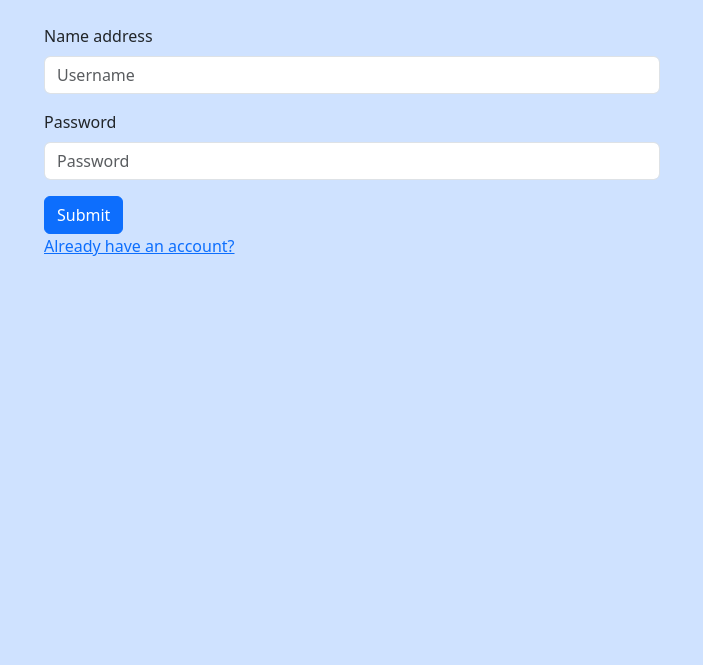
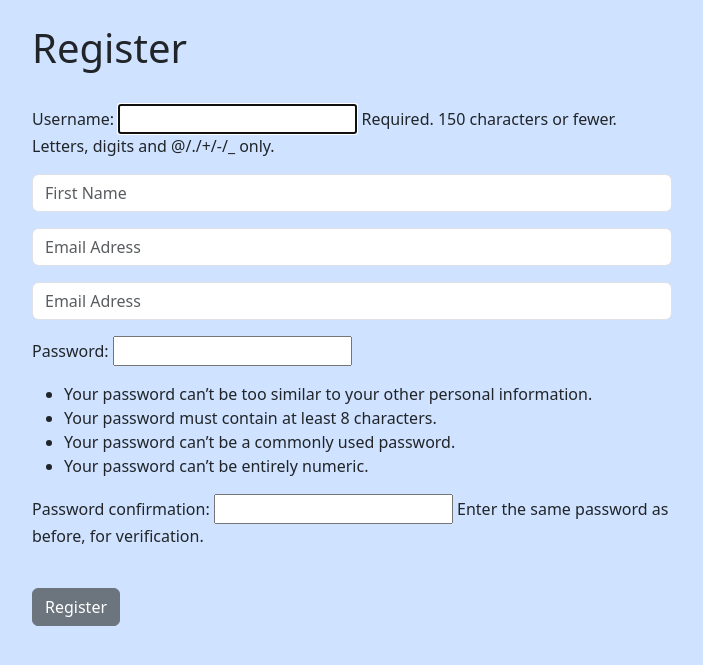
Before and after one commit to Jorgelzz/learning-django, a Django app: page /register/ in a window 1280 px wide. Shown: the part 56-721 px from the top of the page, without its empty margins (288-991 px from the left). Run offline with Django 5.2, Linux system fonts and the light colour scheme.

Commit message:
registration

```diff
--- /dev/null
+++ b/website/forms.py
@@ -0,0 +1,30 @@
+from django.contrib.auth.forms import UserCreationForm
+from django.contrib.auth.models import User
+from django import forms
+
+class SignUpForm(UserCreationForm):
+    email = forms.EmailField(label="", widget=forms.TextInput(attrs={'class':'form-control', 'placeholder':'Email Adress'}))
+    first_name = forms.CharField(label="", max_length=100 ,widget=forms.TextInput(attrs={'class':'form-control', 'placeholder':'First Name'}))
+    last_name = forms.CharField(label="", max_length=100, widget= forms.TextInput(attrs={'class':'form-control', 'placeholder':'Email Adress'}))
+
+    class Meta:
+        model = User
+        fields = ('username', 'first_name', 'last_name', 'email', 'password1', 'password2')
+
+def __init__(self, *args, **kwargs):
+		super(SignUpForm, self).__init__(*args, **kwargs)
+
+		self.fields['username'].widget.attrs['class'] = 'form-control'
+		self.fields['username'].widget.attrs['placeholder'] = 'User Name'
+		self.fields['username'].label = ''
+		self.fields['username'].help_text = '<span class="form-text text-muted"><small>Required. 150 characters or fewer. Letters, digits and @/./+/-/_ only.</small></span>'
+
+		self.fields['password1'].widget.attrs['class'] = 'form-control'
+		self.fields['password1'].widget.attrs['placeholder'] = 'Password'
+		self.fields['password1'].label = ''
+		self.fields['password1'].help_text = '<ul class="form-text text-muted small"><li>Your password can\'t be too similar to your other personal information.</li><li>Your password must contain at least 8 characters.</li><li>Your password can\'t be a commonly used password.</li><li>Your password can\'t be entirely numeric.</li></ul>'
+
+		self.fields['password2'].widget.attrs['class'] = 'form-control'
+		self.fields['password2'].widget.attrs['placeholder'] = 'Confirm Password'
+		self.fields['password2'].label = ''
+		self.fields['password2'].help_text = '<span class="form-text text-muted"><small>Enter the same password as before, for verification.</small></span>'
--- a/website/templates/register.html
+++ b/website/templates/register.html
@@ -1,26 +1,33 @@
 {% extends 'base.html' %}
-
 {% block content %}
 
 
-<div class="container-fluid offset-md-3 col-md-6">
+<div class="col-md-6 offset-md-3">
+<h1>Register</h1>
+<br/>
 
-    <form action="{% url 'home' %}" method="POST" class=''>
-        {% csrf_token  %}
-        <div class="mb-3">
-            <label for="" class="form-label">Name address</label>
-            <input type="text" class="form-control" name="username" placeholder="Username">
-        </div>
-        <div class="mb-3">
-            <label for="" class="form-label">Password</label>
-            <input type="password" class="form-control" name="password" placeholder="Password">
-        </div>
-        <button type="submit" class="btn btn-primary">Submit</button>
+<form method="POST" action="">
+	{% csrf_token %}
+	{% if form.errors %}
+			<div class="alert alert-warning alert-dismissible fade show" role="alert">
+			  Your Form Has Errors
+			  {% for field in form %}
+			  	{% if field.errors %}
+			  		{{ field.errors }}
+			  	{% endif %}
+			  {% endfor %}
+			  <button type="button" class="btn-close" data-bs-dismiss="alert" aria-label="Close"></button>
+			</div>
+		{% endif %}
 
-        <div>
-            <a href="{% url 'home' %}">Already have an account?</a>
-        </div>
-    </form>
+	{{ form.as_p }}
+
+	<br/>
+	  <button type="submit" class="btn btn-secondary">Register</button>
+	</form>
+
+
 
 </div>
+
 {% endblock %}
--- a/website/views.py
+++ b/website/views.py
@@ -1,6 +1,7 @@
 from django.shortcuts import render, redirect
 from django.contrib.auth import authenticate, login, logout
 from django.contrib import messages
+from .forms import  SignUpForm
 # Create your views here.
 
 def home(request):
@@ -33,4 +34,17 @@ def logout_user(request):
 
 def register(request):
 
-    return render(request, 'register.html')
+    if request.method == 'POST':
+        form = SignUpForm(request.POST)
+        if form.is_valid():
+            form.save()
+
+            username = form.cleaned_data['username']
+            password = form.cleaned_data['password1']
+            user = authenticate(username=username, password=password)
+            login(request,user)
+            messages.success(request, 'You are here')
+            return redirect('home')
+    else:
+        form = SignUpForm
+        return render(request, 'register.html', {'form':form})
```
